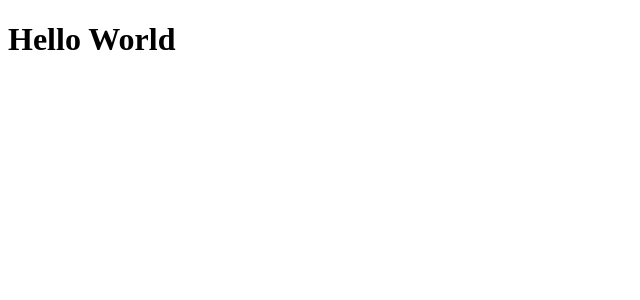
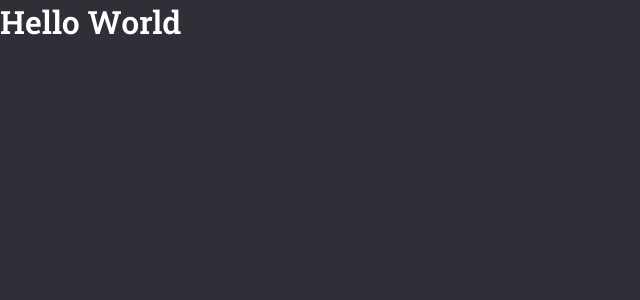
Before and after one commit to fuje/GoBarber-web, a React (Create React App) app: page / in a window 1280 px wide. Shown: the top 300 px of the page, without its empty margins (0-640 px from the left). Built offline with nearby package versions, Linux system fonts and the light colour scheme.

Commit message:
Created globalstyle file

```diff
--- a/package.json
+++ b/package.json
@@ -13,9 +13,11 @@
     "react": "^16.13.1",
     "react-dom": "^16.13.1",
     "react-scripts": "3.4.3",
+    "styled-components": "^5.2.0",
     "typescript": "~3.7.2"
   },
   "devDependencies": {
+    "@types/styled-components": "^5.1.3",
     "@typescript-eslint/eslint-plugin": "^4.0.1",
     "@typescript-eslint/parser": "^4.0.1",
     "eslint": "^6.8.0",
@@ -23,8 +25,8 @@
     "eslint-config-prettier": "^6.11.0",
     "eslint-import-resolver-typescript": "^2.3.0",
     "eslint-plugin-import": "2.21.2",
+    "eslint-plugin-jsx-a11y": "^6.2.3",
     "eslint-plugin-prettier": "^3.1.4",
-    "eslint-plugin-jsx-a11y": "^6.2.3",
     "eslint-plugin-react": "^7.19.0",
     "eslint-plugin-react-hooks": "^2.5.0",
     "prettier": "^2.1.1"
--- a/public/index.html
+++ b/public/index.html
@@ -5,6 +5,7 @@
     <meta name="viewport" content="width=device-width, initial-scale=1" />
     <meta name="theme-color" content="#FF9000" />
     <title>Gobarber</title>
+    <link href="https://fonts.googleapis.com/css2?family=Roboto+Slab:wght@400;500;600&display=swap" rel="stylesheet">
   </head>
   <body>
     <noscript>You need to enable JavaScript to run this app.</noscript>
--- a/src/App.tsx
+++ b/src/App.tsx
@@ -1,5 +1,11 @@
 import React from 'react';
+import GlobalStyle from './styles/global';
 
-const App: React.FC = () => <h1>Hello World</h1>;
+const App: React.FC = () => (
+  <>
+    <h1>Hello World</h1>
+    <GlobalStyle />
+  </>
+);
 
 export default App;
--- /dev/null
+++ b/src/styles/global.ts
@@ -0,0 +1,31 @@
+import { createGlobalStyle } from 'styled-components';
+
+const GlobalStyle = createGlobalStyle`
+  * {
+    margin: 0;
+    padding: 0;
+    outline: 0;
+    box-sizing: border-box;
+  }
+
+  body {
+    background: #312e38;
+    color: #fff;
+    -webkit-font-smoothing: antialiased;
+  }
+
+  body, input, button {
+    font-family: 'Roboto Slab', serif;
+    font-size: 16px;
+  }
+
+  h1, h2, h3, h4, h5, h6, strong {
+    font-weight: 600;
+  }
+
+  button {
+    cursor: pointer;
+  }
+`;
+
+export default GlobalStyle;
```
Also changed, not shown: 1 other file (tests, documents, lock files or other folders).
